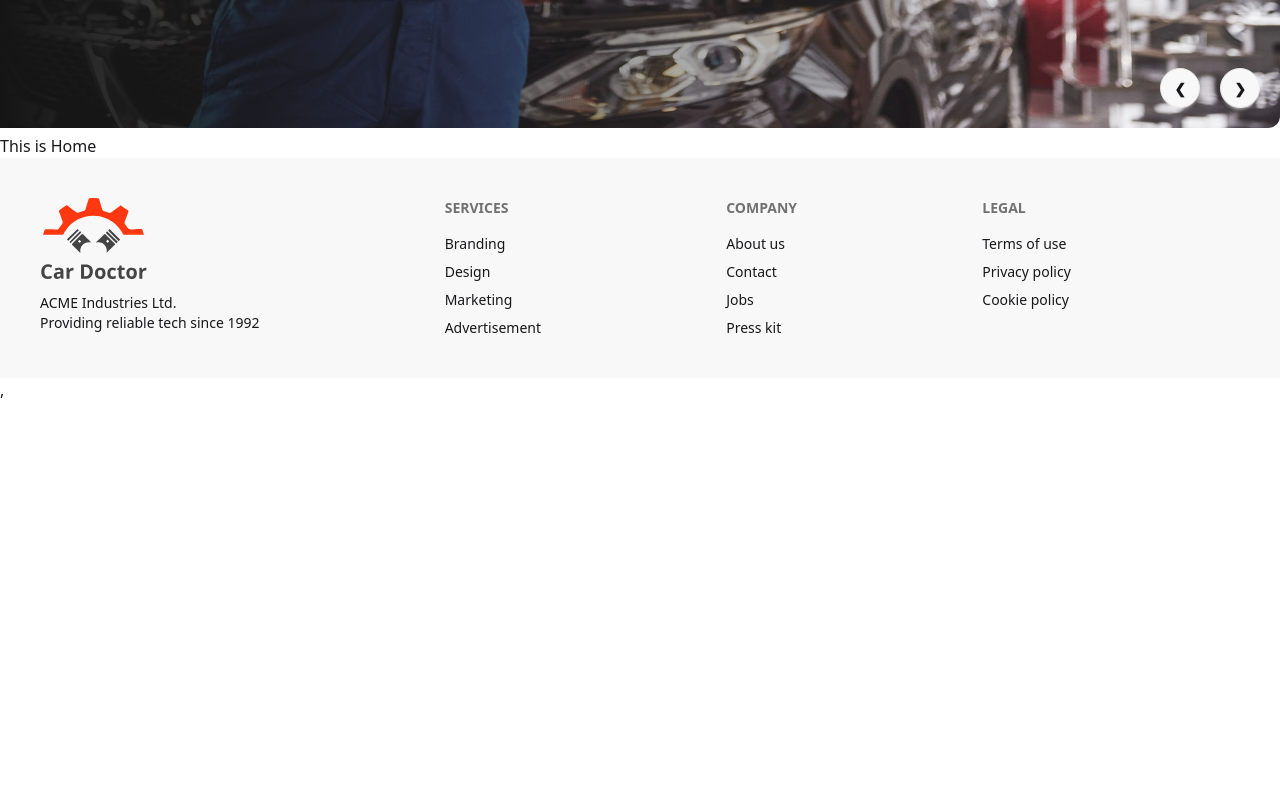
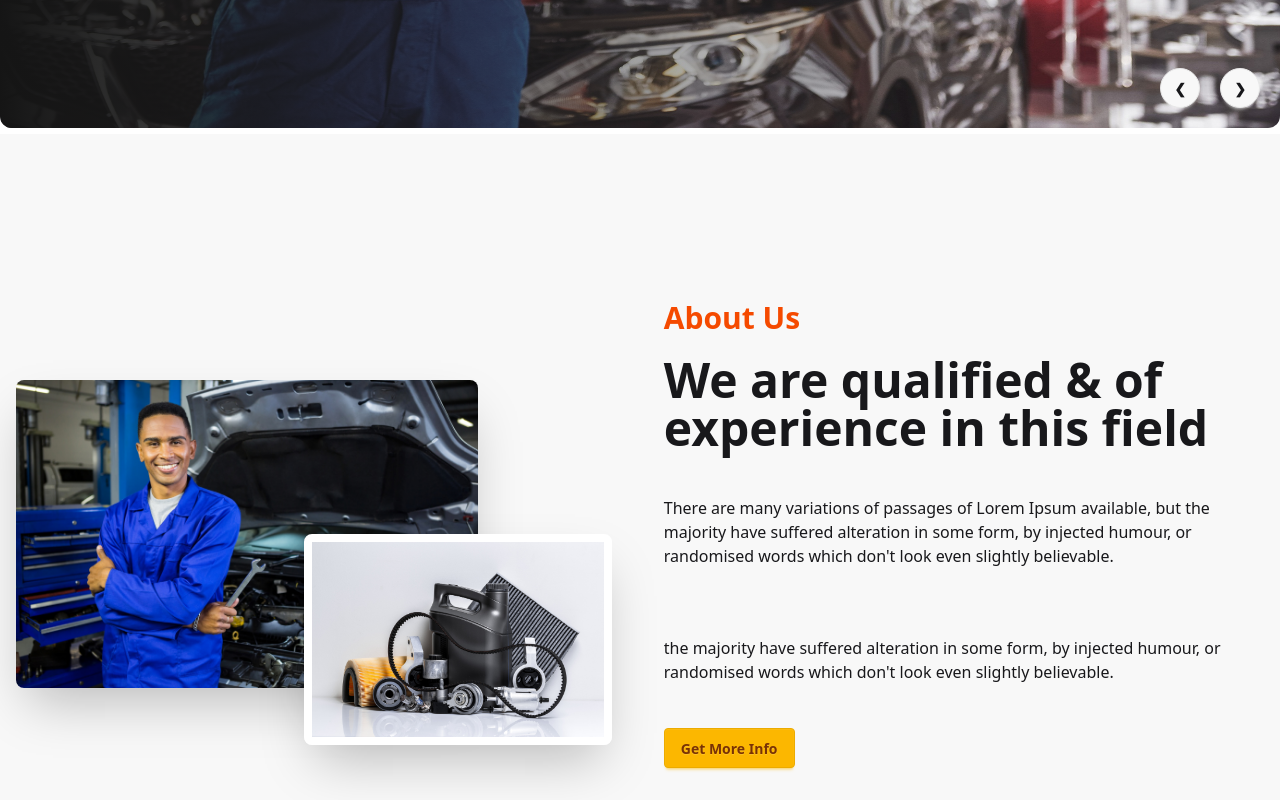
Before and after one commit to contactmizan/car-doctor-client-site, a React (Vite) app: page / in a window 1280 px wide. Shown: the part 600-1400 px from the top of the page. Before the commit the page ends 1002 px from the top, so only its background shows below. Built offline with nearby package versions, Linux system fonts and the light colour scheme.

Commit message:
added about us in home page

```diff
--- /dev/null
+++ b/src/Pages/Home/About.jsx
@@ -0,0 +1,30 @@
+import person from '../../assets/images/about_us/person.jpg';
+import parts from '../../assets/images/about_us/parts.jpg';
+
+const About = () => {
+    return (
+        <div className="hero bg-base-200 min-h-screen">
+            <div className="hero-content flex-col lg:flex-row">
+                <div className='lg:w-1/2 relative'>
+                    <img
+                        src={person}
+                        class="w-3/4 rounded-lg shadow-2xl" />
+                    <img
+                        src={parts}
+                        class="w-1/2 rounded-lg shadow-2xl absolute right-5 top-1/2 border-8 border-white" />
+                </div>
+                <div className='lg:w-1/2 space-y-5 p-4'>
+                    <h3 className='text-3xl text-orange-600 font-bold'>About Us</h3>
+                    <h1 className="text-5xl font-bold">We are qualified & of experience in this field</h1>
+                    <p className="py-6">
+                        There are many variations of passages of Lorem Ipsum available, but the majority have suffered alteration in some form, by injected humour, or randomised words which don't look even slightly believable.
+                    </p>
+                    <p className="py-6">the majority have suffered alteration in some form, by injected humour, or randomised words which don't look even slightly believable. </p>
+                    <button className="btn btn-warning">Get More Info</button>
+                </div>
+            </div>
+        </div>
+    );
+}
+
+export default About;
--- a/src/Pages/Home/Banner.jsx
+++ b/src/Pages/Home/Banner.jsx
@@ -12,7 +12,7 @@ const Banner = () => {
                 <img
                     src={img1}
                     class="w-full rounded-xl" />
-                <div className="absolute h-full flex items-center left-0 top-0 bg-linear-to-r from-[#151515] to-[rgba(21, 21, 21, 0)]">
+                <div className="absolute h-full flex items-center left-0 top-0 bg-linear-to-r from-[#151515] to-[rgba(21, 21, 21, 0)] rounded-xl">
                     <div className="text-white space-y-7 w-1/2 pl-12">
                         <h2 className='text-6xl font-bold '>Affordable Price For Car Servicing</h2>
                         <p>There are many variations of passages of  available, but the majority have suffered alteration in some form</p>
@@ -29,8 +29,18 @@ const Banner = () => {
             </div>
             <div id="slide2" className="carousel-item relative w-full">
                 <img
-                    src={img5}
-                    class="w-full" />
+                    src={img2}
+                    class="w-full rounded-xl" />
+                <div className="absolute h-full flex items-center left-0 top-0 bg-linear-to-r from-[#151515] to-[rgba(21, 21, 21, 0)] rounded-xl">
+                    <div className="text-white space-y-7 w-1/2 pl-12">
+                        <h2 className='text-6xl font-bold '>Affordable Price For Car Servicing</h2>
+                        <p>There are many variations of passages of  available, but the majority have suffered alteration in some form</p>
+                        <div>
+                            <button className="btn btn-primary mr-5">Discover More</button>
+                            <button className="btn btn-outline btn-secondary">Latest Project</button>
+                        </div>
+                    </div>
+                </div>
                 <div className="absolute left-5 right-5 bottom-0 flex -translate-y-1/2 transform justify-end">
                     <a href="#slide1" className="btn btn-circle mr-5">❮</a>
                     <a href="#slide3" className="btn btn-circle">❯</a>
@@ -38,8 +48,18 @@ const Banner = () => {
             </div>
             <div id="slide3" className="carousel-item relative w-full">
                 <img
-                    src={img2}
-                    class="w-full" />
+                    src={img3}
+                    class="w-full rounded-xl" />
+                <div className="absolute h-full flex items-center left-0 top-0 bg-linear-to-r from-[#151515] to-[rgba(21, 21, 21, 0)] rounded-xl">
+                    <div className="text-white space-y-7 w-1/2 pl-12">
+                        <h2 className='text-6xl font-bold '>Affordable Price For Car Servicing</h2>
+                        <p>There are many variations of passages of  available, but the majority have suffered alteration in some form</p>
+                        <div>
+                            <button className="btn btn-primary mr-5">Discover More</button>
+                            <button className="btn btn-outline btn-secondary">Latest Project</button>
+                        </div>
+                    </div>
+                </div>
                 <div className="absolute left-5 right-5 bottom-0 flex -translate-y-1/2 transform justify-end">
                     <a href="#slide2" className="btn btn-circle mr-5">❮</a>
                     <a href="#slide4" className="btn btn-circle">❯</a>
@@ -47,16 +67,37 @@ const Banner = () => {
             </div>
             <div id="slide4" className="carousel-item relative w-full">
                 <img
-                    src={img3}
-                    class="w-full" />
+                    src={img4}
+                    class="w-full rounded-xl" />
+                <div className="absolute h-full flex items-center left-0 top-0 bg-linear-to-r from-[#151515] to-[rgba(21, 21, 21, 0)] rounded-xl">
+                    <div className="text-white space-y-7 w-1/2 pl-12">
+                        <h2 className='text-6xl font-bold '>Affordable Price For Car Servicing</h2>
+                        <p>There are many variations of passages of  available, but the majority have suffered alteration in some form</p>
+                        <div>
+                            <button className="btn btn-primary mr-5">Discover More</button>
+                            <button className="btn btn-outline btn-secondary">Latest Project</button>
+                        </div>
+                    </div>
+                </div>
                 <div className="absolute left-5 right-5 bottom-0 flex -translate-y-1/2 transform justify-end">
                     <a href="#slide3" className="btn btn-circle mr-5">❮</a>
                     <a href="#slide1" className="btn btn-circle">❯</a>
                 </div>
             </div>
-            <div id="slide4" className="carousel-item relative w-full">
+            <div id="slide5" className="carousel-item relative w-full">
                 <img
-                    src={img4} />
+                    src={img5}
+                    class="w-full rounded-xl" />
+                <div className="absolute h-full flex items-center left-0 top-0 bg-linear-to-r from-[#151515] to-[rgba(21, 21, 21, 0)] rounded-xl">
+                    <div className="text-white space-y-7 w-1/2 pl-12">
+                        <h2 className='text-6xl font-bold '>Affordable Price For Car Servicing</h2>
+                        <p>There are many variations of passages of  available, but the majority have suffered alteration in some form</p>
+                        <div>
+                            <button className="btn btn-primary mr-5">Discover More</button>
+                            <button className="btn btn-outline btn-secondary">Latest Project</button>
+                        </div>
+                    </div>
+                </div>
                 <div className="absolute left-5 right-5 bottom-0 flex -translate-y-1/2 transform justify-end">
                     <a href="#slide3" className="btn btn-circle mr-5">❮</a>
                     <a href="#slide1" className="btn btn-circle">❯</a>
--- a/src/Pages/Home/Home.jsx
+++ b/src/Pages/Home/Home.jsx
@@ -1,3 +1,4 @@
+import About from "./About";
 import Banner from "./Banner";
 
 
@@ -5,7 +6,7 @@ const Home = () => {
     return (
         <div>
             <Banner></Banner>
-            <h2>This is Home</h2>
+            <About></About>
         </div>
     );
 }
```
